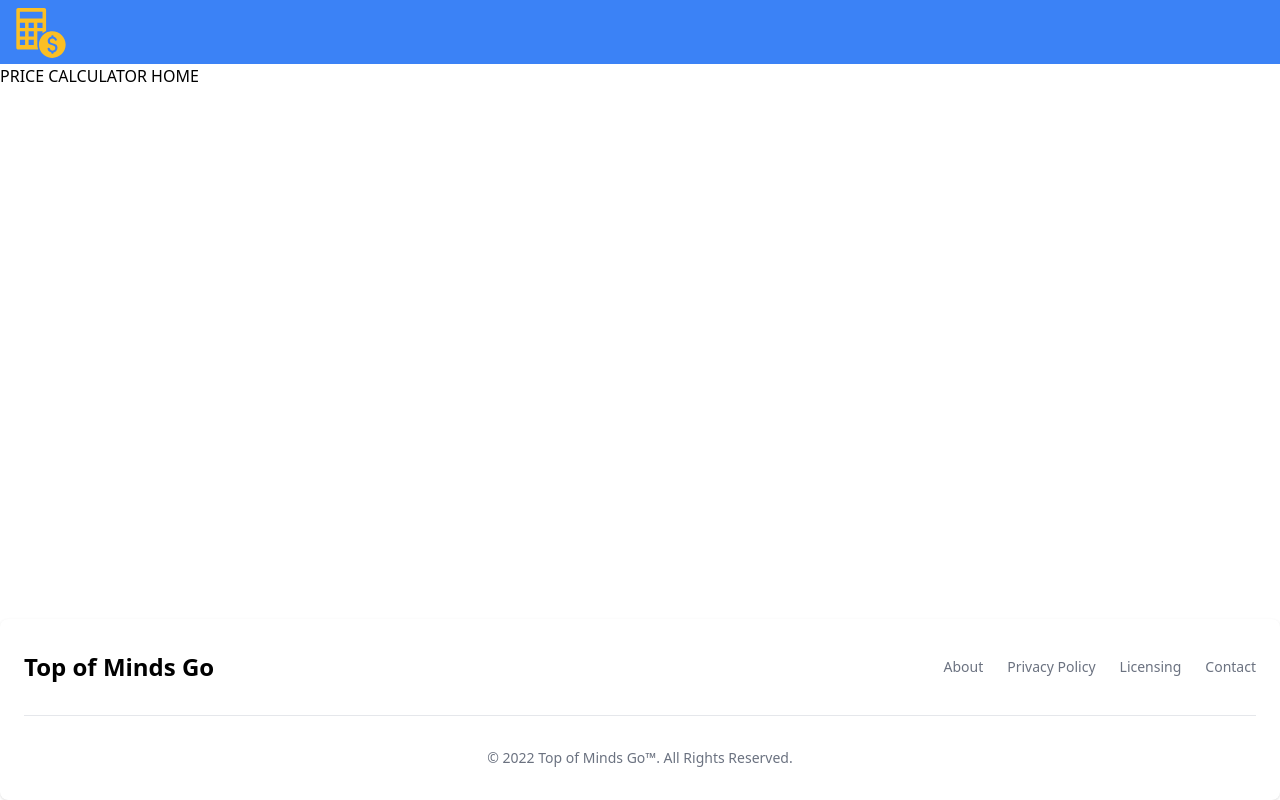
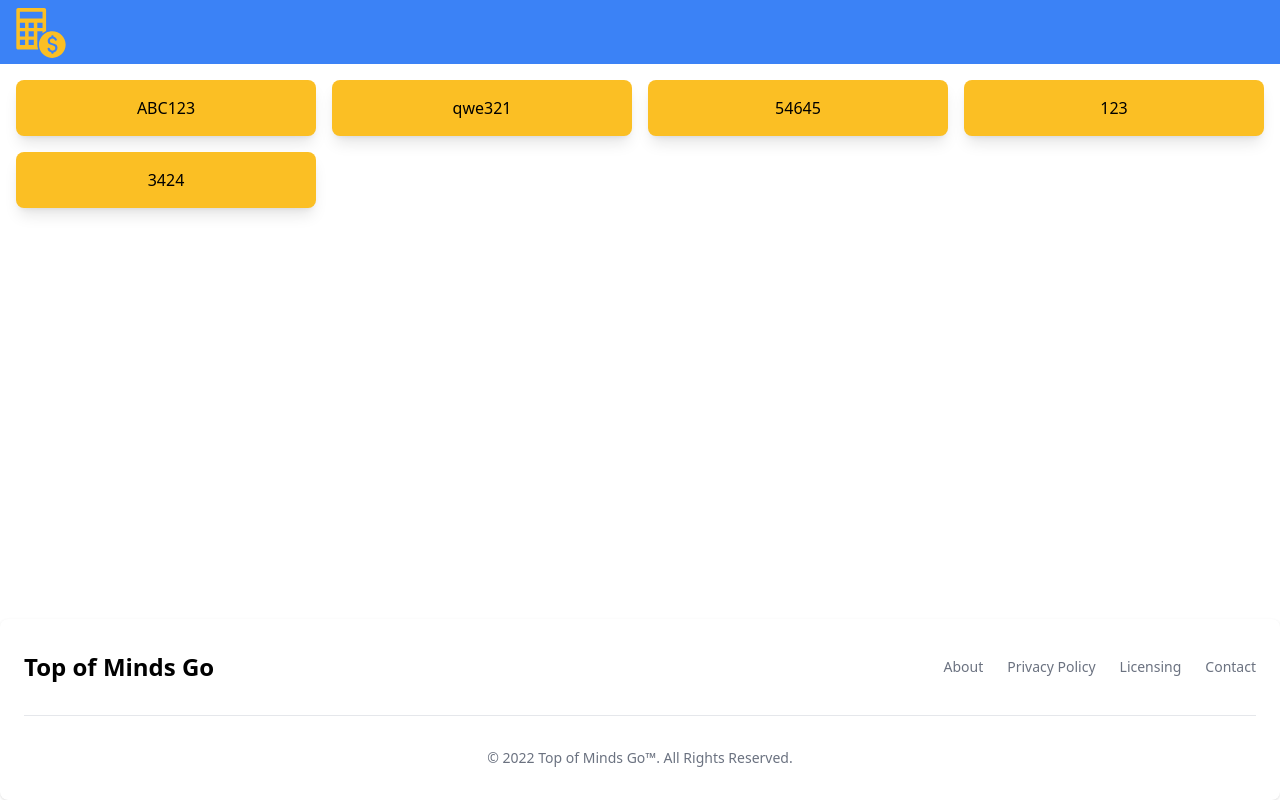
Before and after one commit to perwiren/price-calculator, a Next.js app: page / in a window 1280 px wide. Built offline with nearby package versions, Linux system fonts and the light colour scheme.

Commit message:
Added product card

```diff
--- a/components/Layout.tsx
+++ b/components/Layout.tsx
@@ -7,7 +7,9 @@ type Props = { children: React.ReactNode };
 const Layout: React.FC<Props> = ({ children }) => (
   <div className="flex flex-col h-screen justify-between">
     <Header />
-    <main className="mb-auto">{children}</main>
+    <main className="container mb-auto mt-4 mx-auto px-4">
+      {children}
+    </main>
     <Footer />
   </div>
 );
--- /dev/null
+++ b/components/ProductCard/index.tsx
@@ -0,0 +1,22 @@
+import Link from "next/link";
+
+type Props = {
+    sku: string;
+}
+
+const ProductCard: React.FC<Props> = ({ sku }) => {
+    return (
+        <Link href={{ pathname: "/products/[sku]", query: { sku: sku } }}>
+            <a className="p-4
+                bg-amber-400
+                rounded-lg
+                shadow-lg
+                text-center
+                hover:bg-blue-500
+                hover:text-white
+                transition-colors">{sku}</a>
+        </Link>
+    )
+}
+
+export default ProductCard;
--- a/pages/index.tsx
+++ b/pages/index.tsx
@@ -1,12 +1,16 @@
+import ProductCard from "components/ProductCard";
 import type { NextPage } from "next";
 
 type Props = {};
 
 const Home: NextPage<Props> = () => {
-  return <div>
-    PRICE CALCULATOR HOME
-
-    </div>;
+  return (<div className="grid grid-cols-4 gap-4">
+    <ProductCard sku="ABC123"></ProductCard>
+    <ProductCard sku="qwe321"></ProductCard>
+    <ProductCard sku="54645"></ProductCard>
+    <ProductCard sku="123"></ProductCard>
+    <ProductCard sku="3424"></ProductCard>
+  </div>);
 };
 
 export default Home;
```
